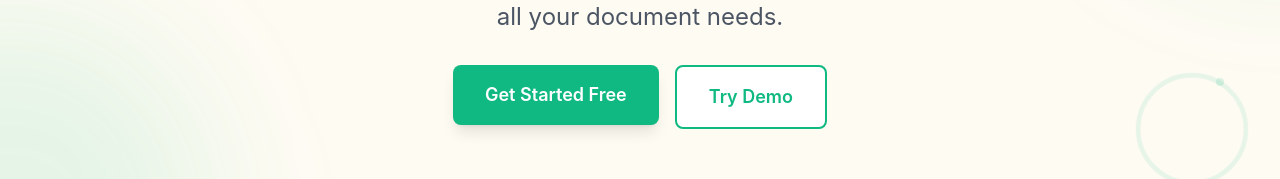
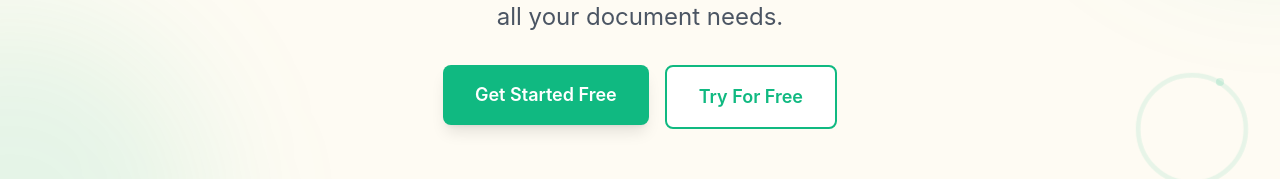
Before and after one commit to imjimil/pdf-saas-portfolio-app, a React (Vite) app in the folder frontend/: page / in a window 1280 px wide. Shown: the part 368-547 px from the top of the page. Built offline with nearby package versions, Linux system fonts and the light colour scheme; no server answers.

Commit message:
changed login redirect to tools page and chanded name of buttons in landing page.

```diff
--- a/frontend/src/components/Landing/Hero.tsx
+++ b/frontend/src/components/Landing/Hero.tsx
@@ -131,7 +131,7 @@ const Hero = ({ isAuthenticated = false }: HeroProps) => {
                 to={isAuthenticated ? "/tools" : "/register"}
                 className="px-8 py-4 bg-green-primary dark:bg-green-dark text-white rounded-lg text-lg font-semibold hover:bg-green-dark dark:hover:bg-green-primary transition shadow-lg hover:shadow-xl inline-block"
               >
-                {isAuthenticated ? "Go to Dashboard" : "Get Started Free"}
+                {isAuthenticated ? "Explore Tools" : "Get Started Free"}
               </Link>
             </motion.div>
             {!isAuthenticated && (
@@ -140,10 +140,10 @@ const Hero = ({ isAuthenticated = false }: HeroProps) => {
                 whileTap={{ scale: 0.95 }}
               >
                 <Link
-                  to="/dashboard"
+                  to="/tools"
                   className="px-8 py-4 bg-white dark:bg-gray-800 text-green-primary dark:text-green-light rounded-lg text-lg font-semibold border-2 border-green-primary dark:border-green-light hover:bg-cream-base dark:hover:bg-gray-700 transition inline-block"
                 >
-                  Try Demo
+                  Try For Free
                 </Link>
               </motion.div>
             )}
--- a/frontend/src/pages/Login.tsx
+++ b/frontend/src/pages/Login.tsx
@@ -28,7 +28,7 @@ const Login = () => {
         const response = await authAPI.login(values.email, values.password);
         if (response && response.user && response.token) {
           login(response.user, response.token);
-          navigate('/dashboard');
+          navigate('/tools');
         } else {
           setError('Invalid response from server');
         }
```
